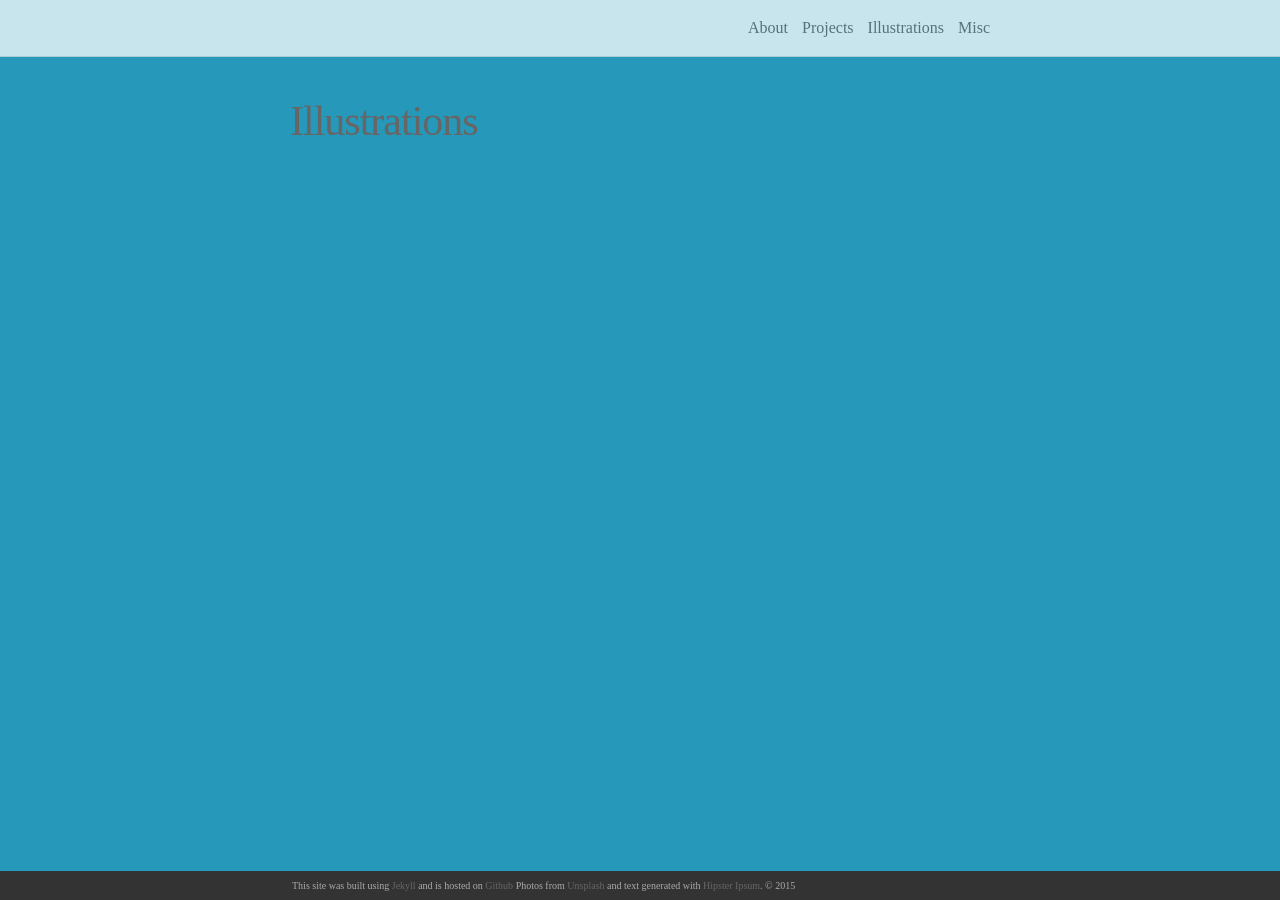
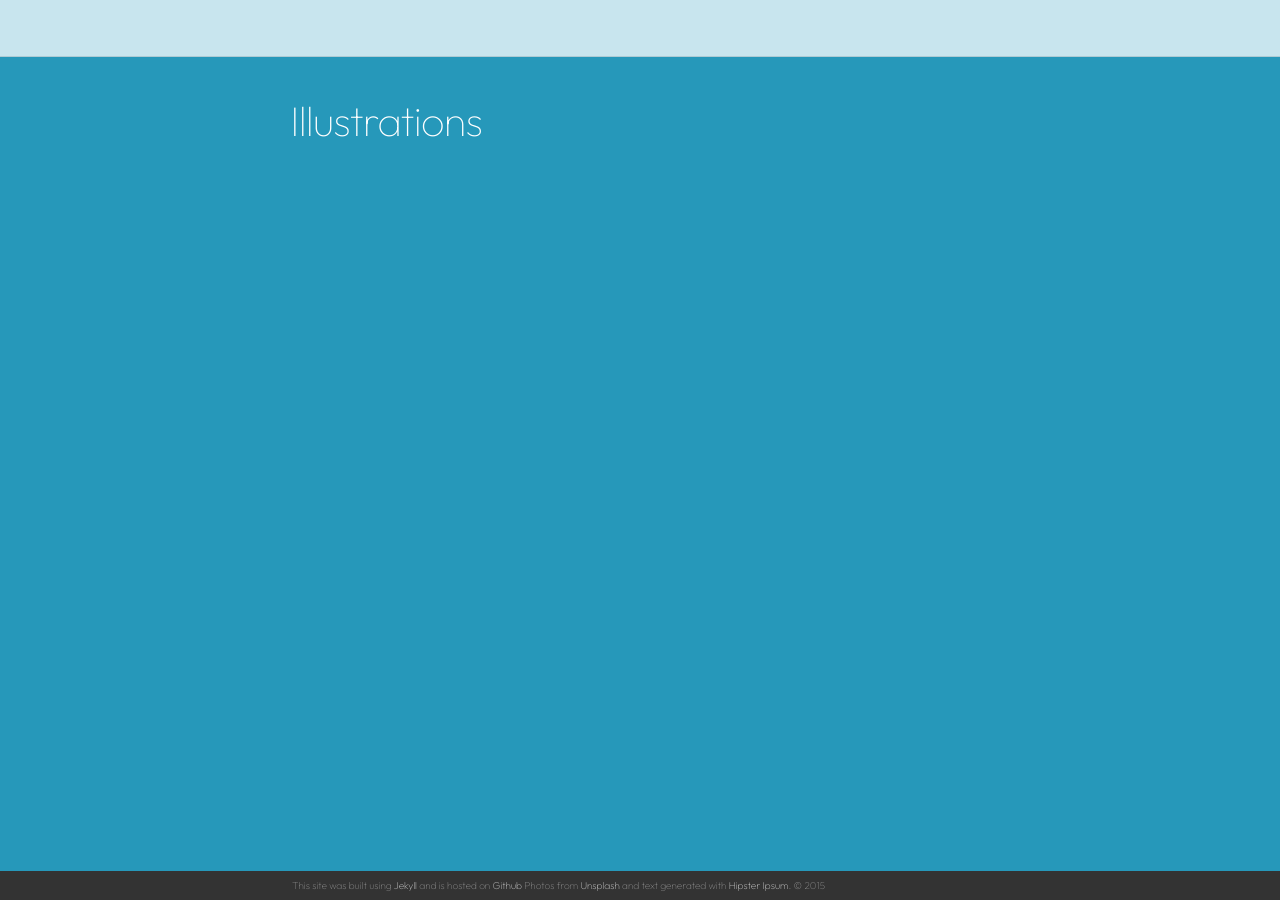
Before and after one commit to Nordicpuff/portfolio, a Jekyll site: the page built from docs/illustrations.md, in a window 1280 px wide. Built offline with Jekyll 4.4.1, drawn with Linux system fonts in a browser that asks for light colours; nearby versions of some CDN libraries; some web fonts are replaced.

Commit message:
Test Google fonts

```diff
--- a/docs/_includes/head.html
+++ b/docs/_includes/head.html
@@ -10,4 +10,8 @@
     <link rel="canonical" href="{{ page.url | replace:'index.html','' | prepend: site.baseurl | prepend: site.url }}">
 
     <link rel="stylesheet" href="//maxcdn.bootstrapcdn.com/font-awesome/4.3.0/css/font-awesome.min.css">
+
+    <link rel="preconnect" href="https://fonts.googleapis.com">
+    <link rel="preconnect" href="https://fonts.gstatic.com" crossorigin>
+    <link href="https://fonts.googleapis.com/css2?family=Outfit:wght@100..900&display=swap" rel="stylesheet">
 </head>
--- a/docs/_sass/_base.scss
+++ b/docs/_sass/_base.scss
@@ -8,14 +8,9 @@
     padding: 0;
 }
 
-@font-face {
-    font-family: futura2;
-    src: url('./test.ttf'); /*URL to font*/
-}
-
 
 /** Variables **********************************************/
-$base-font-family:              futura2;
+$base-font-family:              "Outfit", sans-serif;
 $base-line-height:              1.5em;
 $horizontal-spacing-unit:       50px;
 $vertical-spacing-unit:         40px;
@@ -40,7 +35,7 @@
 
 $grey-color-dark: #333;   /* footer */
 $grey-color-light: #ddd;  /* navigation bar border */
-$text-color:     #666;
+$text-color:     #FFF;
 
 /* Set theme color *************************/
 $theme-color:   $yellow;
@@ -57,6 +52,7 @@
     font-size: $base-font-size;
     line-height: $base-line-height;
     font-weight: 100;
+    font-style: normal;
     color: $text-color;
     background-color: $background-color;
     -webkit-text-size-adjust: 100%;
```
Also changed, not shown: docs/_sass/test.ttf (deleted), docs/_sass/unicode.futurab.ttf (deleted).
